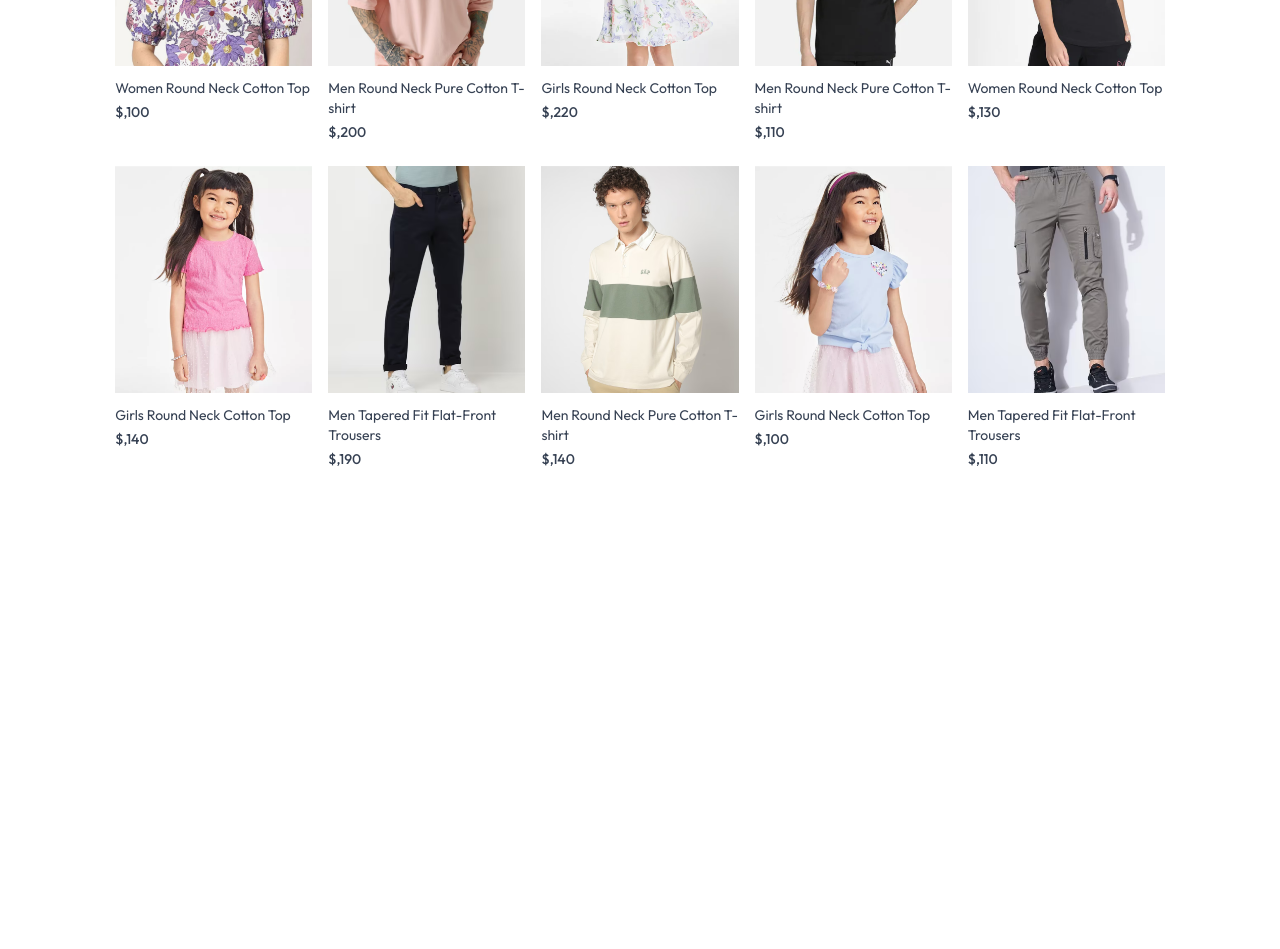
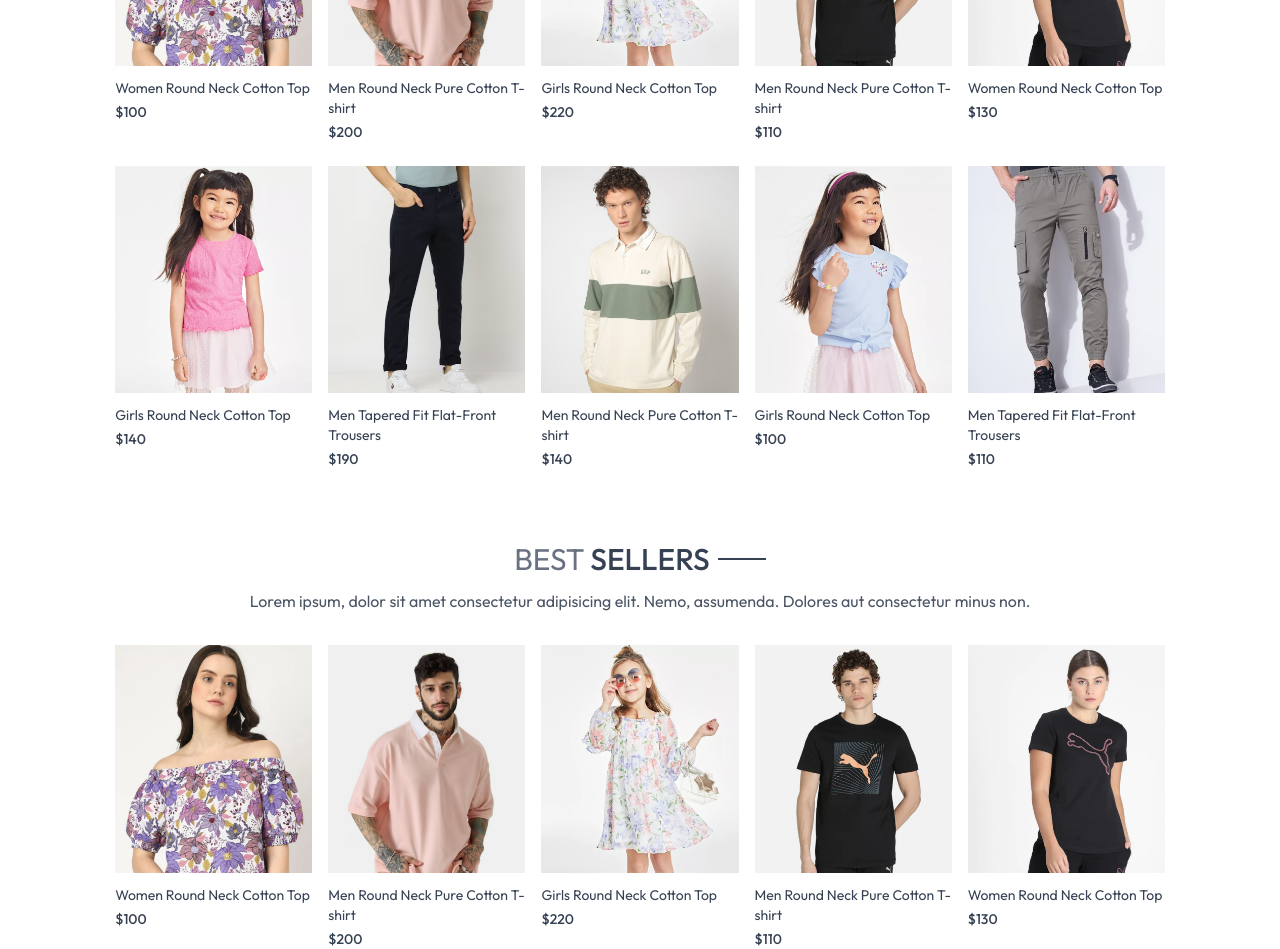
Before and after one commit to Samriddhadewan/ECOMMERCE-app, a React (Vite) app in the folder frontend/: page / in a window 1280 px wide. Shown: the part 840-1789 px from the top of the page. Before the commit the page ends 1349 px from the top, so only its background shows below. Built offline with nearby package versions, Linux system fonts and the light colour scheme.

Commit message:
added best seller products

```diff
--- /dev/null
+++ b/frontend/src/components/BestSeller.jsx
@@ -0,0 +1,37 @@
+import React, { useContext, useEffect, useState } from 'react'
+import { ShopContext } from '../context/ShopContext'
+import Title from "../components/Title"
+import ProductItem from './ProductItem';
+
+const BestSeller = () => {
+    const {products} = useContext(ShopContext);
+    const [bestSeller, setBestSeller] = useState([]);
+    console.log(bestSeller)
+
+    useEffect(()=>{
+        const bestProduct = products.filter((item)=>(item.bestseller));
+        setBestSeller(bestProduct.slice(0,5));
+    } ,[products])
+
+  return (
+    <div className='mt-10'>
+        <div className='text-center text-3xl py-8'>
+            <Title text1={"BEST"} text2={"SELLERS"}></Title>
+            <p className='w-3/4 m-auto text-xs sm:text-sm md:text-base text-gray-600'>
+            Lorem ipsum, dolor sit amet consectetur adipisicing elit. Nemo, assumenda. Dolores aut consectetur minus non.
+            </p>
+        </div>
+        <div className='grid grid-cols-2 sm:grid-cols-3 md:grid-cols-4 lg:grid-cols-5 gap-4 gap-y-6'>
+            {
+                bestSeller.map((item, index)=> (
+                <ProductItem key={index} id={item._id} name={item.name} image={item.image} price={item.price} ></ProductItem>
+                ))
+            }
+        </div>
+
+
+    </div>
+  )
+}
+
+export default BestSeller
--- a/frontend/src/components/Navbar.jsx
+++ b/frontend/src/components/Navbar.jsx
@@ -6,7 +6,7 @@
 
   return (
     <div className="flex items-center justify-between py-5 font-medium">
-      <img src={assets.logo} className="w-36" alt="" />
+      <Link to="/"><img src={assets.logo} className="w-36" alt="" /></Link>
 
       <ul className="hidden sm:flex gap-5 text-sm text-gray-700">
         <NavLink to={"/"} className="flex flex-col items-center gap-1">
--- a/frontend/src/components/ProductItem.jsx
+++ b/frontend/src/components/ProductItem.jsx
@@ -12,7 +12,7 @@
             <img className='hover:scale-110 transition ease-in-out' src={image[0]} alt="" />
         </div>
         <p className='pt-3 pb-1 text-sm'>{name}</p>
-        <p className='text-sm font-medium'>{currency},{price}</p>
+        <p className='text-sm font-medium'>{currency}{price}</p>
     </Link>
   )
 }
--- a/frontend/src/index.css
+++ b/frontend/src/index.css
@@ -14,4 +14,11 @@
     font-family: "Prata", serif;
     font-weight: 400;
     font-style: normal;
-  }
+}
+
+@media (max-width:640px) {
+    a.active{
+        background-color: black;
+        color: white;
+    }
+}
--- a/frontend/src/pages/Home.jsx
+++ b/frontend/src/pages/Home.jsx
@@ -1,12 +1,14 @@
 import React from 'react'
 import Hero from '../components/Hero'
 import LatestCollection from '../components/LatestCollection';
+import BestSeller from '../components/BestSeller';
 
 const Home = () => {
   return (
     <div>
       <Hero />
       <LatestCollection />
+      <BestSeller />
     </div>
   )
 }
```
